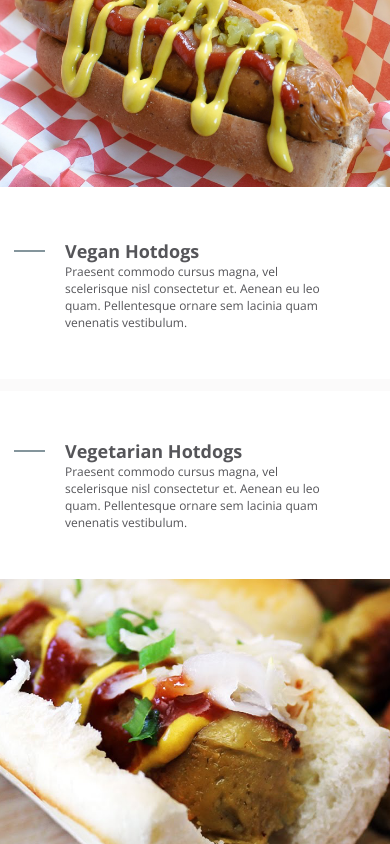
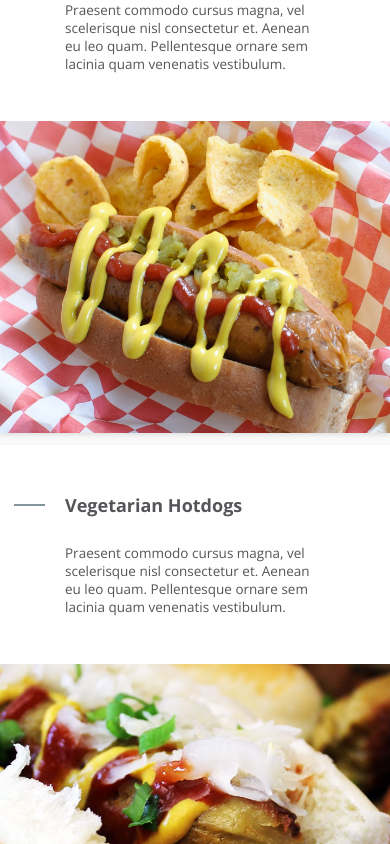
Before and after one commit to gracektay/hotdog-react-app, a React (Create React App) app: page / in a window 390 px wide. Shown: the part 1700-2544 px from the top of the page. Built offline with nearby package versions, Linux system fonts and the light colour scheme.

Commit message:
Styling adjustments to content row text and images, intro banner button, updated README

```diff
--- a/src/App/Content_Row/Content_Row.css
+++ b/src/App/Content_Row/Content_Row.css
@@ -11,11 +11,11 @@
     flex: 1;
     justify-content: center;
     align-self: center;
-    max-height: 36em;
 }
 
 .BlockImage img {
     object-fit: cover;
+    vertical-align:top;
     width: 100%;
 }
 
@@ -27,6 +27,11 @@ p {
     display: flex;
 }
 
+.BlockText p {
+    font-size: 1.125em;
+    font-weight: 300;
+    padding-top: 2em;
+}
 
 .BlockText h2:before {
     content: "";
@@ -41,15 +46,25 @@ p {
 
 @media (max-width: 767px) {
     .ContentRow {
-      display: block;
+        display: inline-grid;
         margin-bottom: 1em;
+        box-shadow: 0 2px 5px rgba(0, 0, 0, 0.11);
     }
-    .BlockText, .BlockImage {
+    .ContentRow:last-of-type {
+      margin-bottom: 0;
+    }
+    .BlockText,
+    .BlockImage {
         width: 100%;
         max-height: 100%;
         display: block;
+        flex: 1 100%;
+    }
+    .BlockImage {
+        order: 2;
     }
     .BlockText {
+        order: 1;
         padding: 4em 0;
     }
     .BlockImage img {
--- a/src/App/Content_Row/Content_Row.js
+++ b/src/App/Content_Row/Content_Row.js
@@ -1,20 +1,25 @@
 import React, { Component } from "react";
 import "./Content_Row.css";
-import hdbeef from "../Assets/content/hotdog_beef.png";
 
 export default class ContentRow extends Component {
     render() {
-    if(this.props.index % 2 != 0) {
+        if (this.props.index % 2 !== 0) {
             return (
                 <div className="ContentRow">
                     <BlockImage url={this.props.url} alt={this.props.alt} />
-            <BlockText headline={this.props.headline} text={this.props.text} />
+                    <BlockText
+                        headline={this.props.headline}
+                        text={this.props.text}
+                    />
                 </div>
             );
         } else {
             return (
                 <div className="ContentRow">
-          <BlockText headline={this.props.headline} text={this.props.text} />
+                    <BlockText
+                        headline={this.props.headline}
+                        text={this.props.text}
+                    />
                     <BlockImage url={this.props.url} alt={this.props.alt} />
                 </div>
             );
--- a/src/App/Intro_Banner/Intro_Banner.css
+++ b/src/App/Intro_Banner/Intro_Banner.css
@@ -29,6 +29,11 @@
     border-radius: .5em;
 }
 
+.CTA-Button:hover {
+    cursor: pointer;
+    background-color: var(--attention-text-color);
+}
+
 @media (max-width: 767px) {
     .Headline {
         width: 90%;
--- a/src/App/Nav_Link/Nav_Link.js
+++ b/src/App/Nav_Link/Nav_Link.js
@@ -1,4 +1,4 @@
-import React, { Component } from "react";
+import React from "react";
 import "./Nav_Link.css"
 
 export default function NavLink(props) {
```
Also changed, not shown: 2 other files (tests, documents, lock files or other folders). Lines whose indentation alone changed are shown as unchanged.
